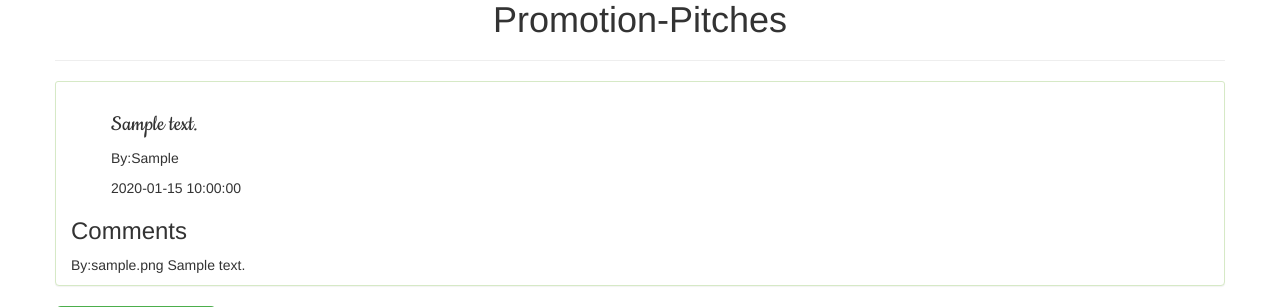
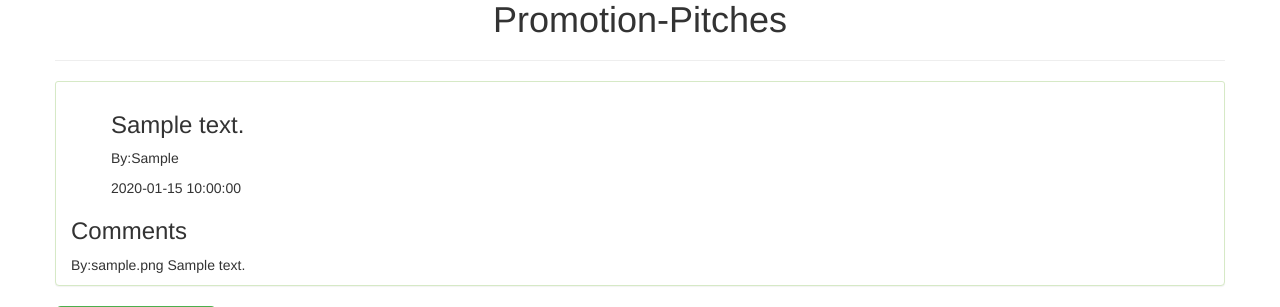
Before and after one commit to Rickyngotho/pitch, a Flask app: template app/templates/promotion.html in a window 1280 px wide. Shown: the part 230-537 px from the top of the page. Run offline with Flask 2, Linux system fonts and the light colour scheme; tables that the repository leaves empty hold one stand-in row (values such as "Sample post"); the template is opened without the code that fills it: values that come from a table or form of the project are taken from there, most other values are stand-ins (such as "Sample title", 1, 10 or a date in 2020); some libraries are stand-ins or nearby versions; some web fonts are replaced.

Commit message:
modification

```diff
--- a/app/templates/promotion.html
+++ b/app/templates/promotion.html
@@ -25,7 +25,7 @@
         {% for pitch in promotion_pitches %}
                 <div class="panel panel-success panel-heading">
                         <ol>
-                    <h3 style="font-family: 'Cookie', cursive;">{{pitch.body}}</h3>
+                    <h3>{{pitch.body}}</h3>
                     <p>By:{{pitch.post}}</p>
                     <p>{{pitch.date_posted}}</p>
 
```
